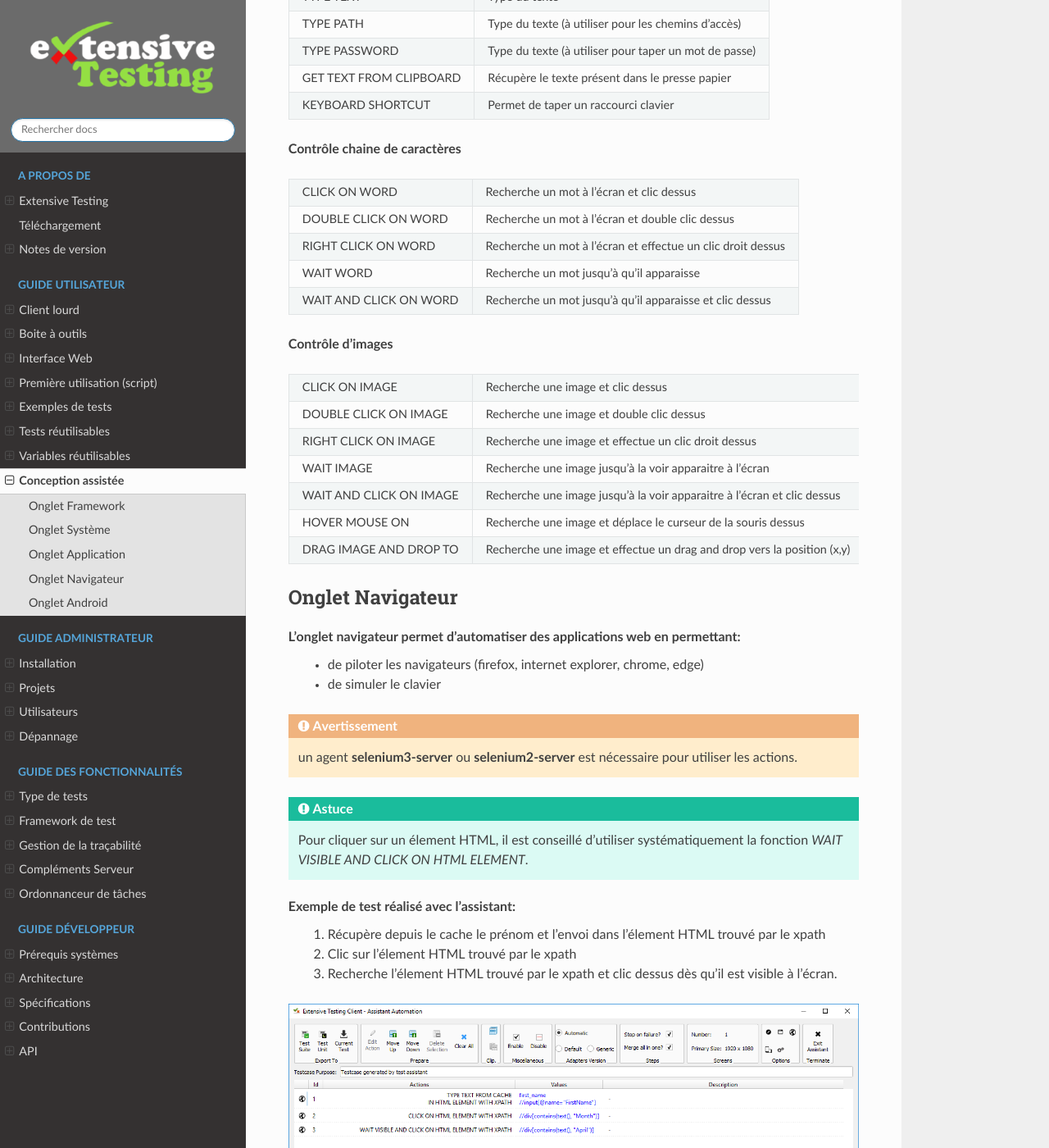
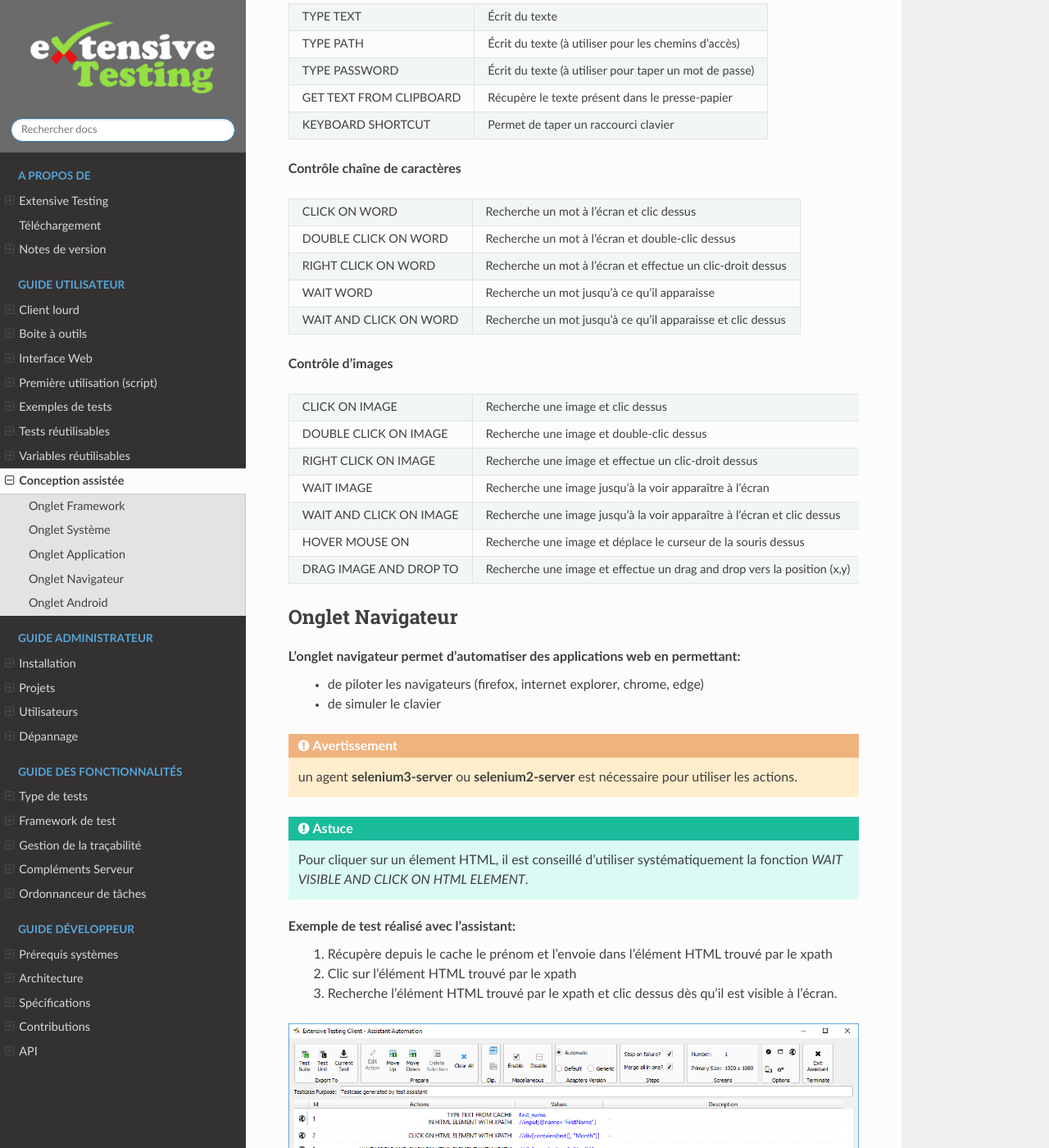
Before and after one commit to ExtensiveAutomation/extensiveautomation-fr.readthedocs.io, a Sphinx documentation site: the page built from docs/user/assisted_design.rst, in a window 1280 px wide and 1400 px high, scrolled down 4593 px. Shown: the whole window at 82% size. Built offline with Sphinx 7.4.7 and the Read the Docs theme 2.0.0, drawn with Linux system fonts in a browser that asks for light colours; some of the changed text lies outside the part shown.

Commit message:
corrections

```diff
--- a/docs/user/assisted_design.rst
+++ b/docs/user/assisted_design.rst
@@ -106,18 +112,18 @@
 .. warning:: un agent **sikulix-server** est nécessaire pour utiliser les actions.
 
 Exemple de test réalisé avec l'assistant:
- 1. Envoi le raccourci clavier `Win+R` pour ouvrir la fenêtre exécuter
- 2. Type le texte `cmd`
- 3. Envoi le raccourci clavier `Enter` pour ouvrir une fenêtre cmd.
+ 1. Envoie le raccourci clavier `Win+R` pour ouvrir la fenêtre exécuter
+ 2. Écrit le texte `cmd`
+ 3. Envoie le raccourci clavier `Enter` pour ouvrir une fenêtre cmd.
  4. Attend de détecter l'icône de la fenêtre cmd
- 5. Type le texte `cls & ver` pour afficher la version de windows
- 6. Envoi le raccourci clavier `Enter` pour valider
- 7. Envoi le raccourci clavier `Ctrl+A` pour sélectionner le texte dans la fenêtre
- 8. Envoi le raccourci clavier `Ctrl+C` pour copier le texte sélectionné dans le presse papier
- 9. Récupère le texte du presse papier et l'enregistre dans la cache
+ 5. Écrit le texte `cls & ver` pour afficher la version de Windows
+ 6. Envoie le raccourci clavier `Enter` pour valider
+ 7. Envoie le raccourci clavier `Ctrl+A` pour sélectionner le texte dans la fenêtre
+ 8. Envoie le raccourci clavier `Ctrl+C` pour copier le texte sélectionné dans le presse-papier
+ 9. Récupère le texte du presse papier et l'enregistre dans le cache
  10. Affiche le texte copié depuis le cache
- 11. Type le texte `exit` dans la fenêtre cmd
- 12. Envoi le raccourci clavier `Enter` pour fermer la fenêtre.
+ 11. Écrit le texte `exit` dans la fenêtre cmd
+ 12. Envoie le raccourci clavier `Enter` pour fermer la fenêtre.
 
 .. image:: /_static/images/client_assistant/aa_app_example.png
 
@@ -142,29 +148,29 @@
 **Contrôle du clavier**
 
 +---------------------------+-----------------------------------------------------------------+
-| TYPE TEXT                 |  Type du texte                                                  |
+| TYPE TEXT                 |  Écrit du texte                                                 |
 +---------------------------+-----------------------------------------------------------------+
-| TYPE PATH                 |  Type du texte (à utiliser pour les chemins d'accès)            |
+| TYPE PATH                 |  Écrit du texte (à utiliser pour les chemins d'accès)           |
 +---------------------------+-----------------------------------------------------------------+
-| TYPE PASSWORD             |  Type du texte (à utiliser pour taper un mot de passe)          |
+| TYPE PASSWORD             |  Écrit du texte (à utiliser pour taper un mot de passe)         |
 +---------------------------+-----------------------------------------------------------------+
-| GET TEXT FROM CLIPBOARD   |  Récupère le texte présent dans le presse papier                |
+| GET TEXT FROM CLIPBOARD   |  Récupère le texte présent dans le presse-papier                |
 +---------------------------+-----------------------------------------------------------------+
 | KEYBOARD SHORTCUT         |  Permet de taper un raccourci clavier                           |
 +---------------------------+-----------------------------------------------------------------+
 
-**Contrôle chaine de caractères**
+**Contrôle chaîne de caractères**
 
 +---------------------------+-----------------------------------------------------------------+
 | CLICK ON WORD             |  Recherche un mot à l'écran et clic dessus                      |
 +---------------------------+-----------------------------------------------------------------+
-| DOUBLE CLICK ON WORD      |  Recherche un mot à l'écran et double clic dessus               |
+| DOUBLE CLICK ON WORD      |  Recherche un mot à l'écran et double-clic dessus               |
 +---------------------------+-----------------------------------------------------------------+
-| RIGHT CLICK ON WORD       |  Recherche un mot à l'écran et effectue un clic droit dessus    |
+| RIGHT CLICK ON WORD       |  Recherche un mot à l'écran et effectue un clic-droit dessus    |
 +---------------------------+-----------------------------------------------------------------+
-| WAIT WORD                 |  Recherche un mot jusqu'à qu'il apparaisse                      |
+| WAIT WORD                 |  Recherche un mot jusqu'à ce qu'il apparaisse                   |
 +---------------------------+-----------------------------------------------------------------+
-| WAIT AND CLICK ON WORD    |  Recherche un mot jusqu'à qu'il apparaisse et clic dessus       |
+| WAIT AND CLICK ON WORD    |  Recherche un mot jusqu'à ce qu'il apparaisse et clic dessus    |
 +---------------------------+-----------------------------------------------------------------+
 
 **Contrôle d'images**
@@ -172,13 +178,13 @@
 +---------------------------+----------------------------------------------------------------------------+
 | CLICK ON IMAGE            |  Recherche une image et clic dessus                                        |
 +---------------------------+----------------------------------------------------------------------------+
-| DOUBLE CLICK ON IMAGE     |  Recherche une image et double clic dessus                                 |
+| DOUBLE CLICK ON IMAGE     |  Recherche une image et double-clic dessus                                 |
 +---------------------------+----------------------------------------------------------------------------+
-| RIGHT CLICK ON IMAGE      |  Recherche une image et effectue un clic droit dessus                      |
+| RIGHT CLICK ON IMAGE      |  Recherche une image et effectue un clic-droit dessus                      |
 +---------------------------+----------------------------------------------------------------------------+
-| WAIT IMAGE                |  Recherche une image jusqu'à la voir apparaitre à l'écran                  |
+| WAIT IMAGE                |  Recherche une image jusqu'à la voir apparaître à l'écran                  |
 +---------------------------+----------------------------------------------------------------------------+
-| WAIT AND CLICK ON IMAGE   |  Recherche une image jusqu'à la voir apparaitre à l'écran et clic dessus   |
+| WAIT AND CLICK ON IMAGE   |  Recherche une image jusqu'à la voir apparaître à l'écran et clic dessus   |
 +---------------------------+----------------------------------------------------------------------------+
 | HOVER MOUSE ON            |  Recherche une image et déplace le curseur de la souris dessus             |
 +---------------------------+----------------------------------------------------------------------------+
@@ -199,9 +205,9 @@
  la fonction `WAIT VISIBLE AND CLICK ON HTML ELEMENT`.
 
 Exemple de test réalisé avec l'assistant:
- 1. Récupère depuis le cache le prénom et l'envoi dans l'élement HTML trouvé par le xpath
- 2. Clic sur l'élement HTML trouvé par le xpath
- 3. Recherche l'élement HTML trouvé par le xpath et clic dessus dès qu'il est visible à l'écran.
+ 1. Récupère depuis le cache le prénom et l'envoie dans l'élément HTML trouvé par le xpath
+ 2. Clic sur l'élément HTML trouvé par le xpath
+ 3. Recherche l'élément HTML trouvé par le xpath et clic dessus dès qu'il est visible à l'écran.
 
 .. image:: /_static/images/client_assistant/aa_web_example.png
 
@@ -325,7 +331,7 @@
 +---------------------------+-----------------------------------------------------------------+
 | TYPE SHORTCUT             |  Simule un raccourci                                            |
 +---------------------------+-----------------------------------------------------------------+
-| TYPE TEXT ON XML ELEMENT  |  Envoi du texte sur un élément précis de l'interface            |
+| TYPE TEXT ON XML ELEMENT  |  Envoie du texte sur un élément précis de l'interface           |
 +---------------------------+-----------------------------------------------------------------+
 | GET TEXT FROM XML ELEMENT |  Récupère le texte d'un élément précis de l'interface           |
 +---------------------------+-----------------------------------------------------------------+
@@ -337,7 +343,7 @@
 +-------------------------------+--------------------------------------------------------------------------------+
 | CLICK ON XML ELEMENT          |  Clic sur un élément précis de l'interface                                     |
 +-------------------------------+--------------------------------------------------------------------------------+
-| LONG CLICK ON XML ELEMENT     |  Clic longue durée sur un élément précis de l'interface                        |
+| LONG CLICK ON XML ELEMENT     |  Clic longue-durée sur un élément précis de l'interface                        |
 +-------------------------------+--------------------------------------------------------------------------------+
 | WAIT AND CLICK ON XML ELEMENT |  Attend l'apparition d'un élément précis de l'interface et clic dessus         |
 +-------------------------------+--------------------------------------------------------------------------------+
```
Also changed, not shown: other parts of docs/user/assisted_design.rst (+14 -8 lines).
